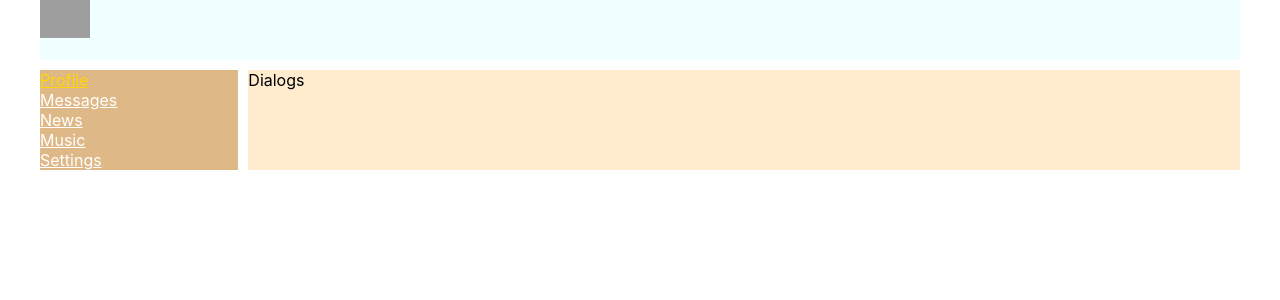
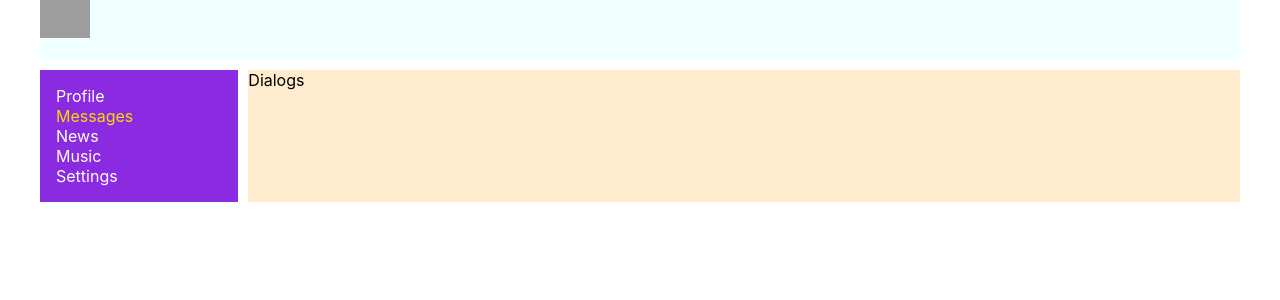
Before and after one commit to kolesnikov-sa/2103-samurai, a React (Create React App) app: page /dialogs in a window 1280 px wide. Shown: the top 300 px of the page. Built offline with nearby package versions, Linux system fonts and the light colour scheme; grey boxes are pictures that could not be loaded.

Commit message:
END Lesson 20

```diff
--- a/src/components/Navbar/Navbar.module.css
+++ b/src/components/Navbar/Navbar.module.css
@@ -1,11 +1,13 @@
 .nav {
     grid-area: nav;
-    background-color: burlywood;
+    background-color: blueviolet;
+    padding: 1rem;
 }
 
 .nav__item {
     display: block;
     color: white;
+    text-decoration: none;
 }
 
 .nav__item_active {
--- a/src/components/Navbar/Navbar.tsx
+++ b/src/components/Navbar/Navbar.tsx
@@ -1,16 +1,17 @@
-import React from "react";
+import React from 'react';
+import {NavLink} from 'react-router-dom';
 import s from './Navbar.module.css';
 
 function Navbar() {
-    return (
-        <nav className={s.nav}>
-            <a href={"/profile"} className={`${s.nav__item} ${s.nav__item_active}`}>Profile</a>
-            <a href={"/dialogs"} className={s.nav__item}>Messages</a>
-            <a href={"#"} className={s.nav__item}>News</a>
-            <a href={"#"} className={s.nav__item}>Music</a>
-            <a href={"#"} className={s.nav__item}>Settings</a>
-        </nav>
-    );
+  return (
+    <nav className={s.nav}>
+      <NavLink className={s.nav__item} activeClassName={s.nav__item_active} to='/profile'>Profile</NavLink>
+      <NavLink className={s.nav__item} activeClassName={s.nav__item_active} to='/dialogs'>Messages</NavLink>
+      <NavLink className={s.nav__item} activeClassName={s.nav__item_active} to='/news'>News</NavLink>
+      <NavLink className={s.nav__item} activeClassName={s.nav__item_active} to='/music'>Music</NavLink>
+      <NavLink className={s.nav__item} activeClassName={s.nav__item_active} to='/settings'>Settings</NavLink>
+    </nav>
+  );
 }
 
 export default Navbar;
```
